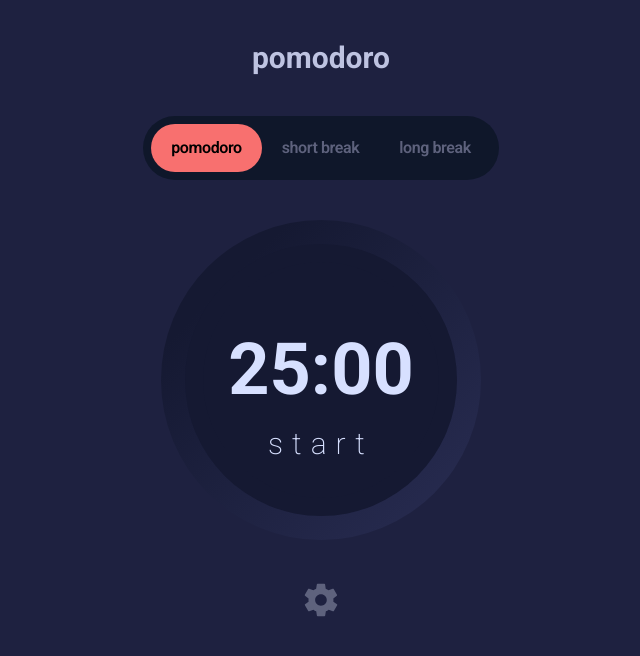
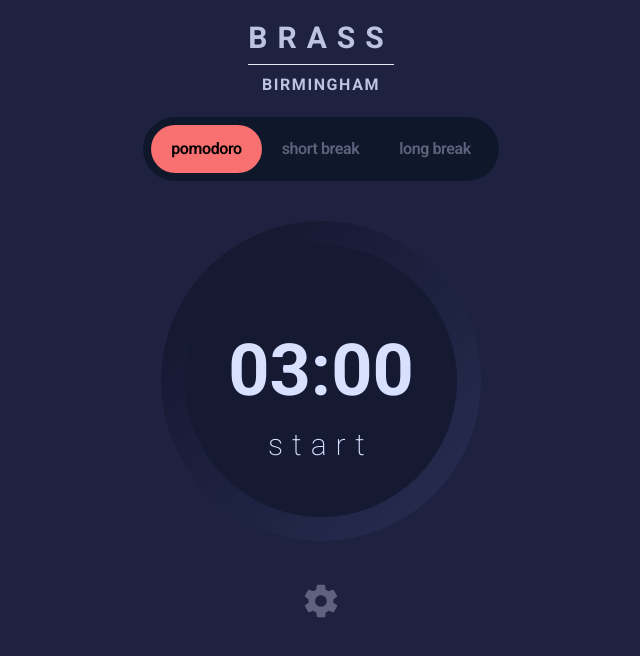
Before and after one commit to Maximgg21/Pomodoro-App, a React (Vite) app: page / in a window 1280 px wide. Shown: the top 656 px of the page, without its empty margins (319-959 px from the left). Built offline with nearby package versions, Linux system fonts and the light colour scheme; a web font is replaced by a local one.

Commit message:
Timer up sound

```diff
--- a/src/App.jsx
+++ b/src/App.jsx
@@ -1,4 +1,4 @@
-import { useState, useEffect, useMemo } from "react";
+import { useState, useEffect, useMemo, useRef } from "react";
 import Clock from "./components/Clock";
 import { IoMdSettings } from "react-icons/io";
 import Settings from "./components/Settings";
@@ -19,7 +19,7 @@ function TimeOptionButton({ children, currentOption, name, settings, ...rest })
 function App() {
   const [option, setOption] = useState("pomodoro");
   const [settings, setSettings] = useState({
-    pomodoro: 1500000,
+    pomodoro: 180000,
     shortBreak: 300000,
     longBreak: 900000,
     fontOption: "font-roboto",
@@ -28,6 +28,7 @@ function App() {
   const [currentTime, setCurrentTime] = useState(settings[option]); // Time in milliseconds
   const [isRunning, setIsRunning] = useState(false);
   const [showSettings, setShowSettings] = useState(false);
+  const audioRef = useRef(null);
 
   let percentageFilled = 100 - (currentTime / settings[option]) * 100;
 
@@ -39,6 +40,7 @@ function App() {
           if (time > 0) {
             return time - 10;
           } else {
+            audioRef.current && audioRef.current.play();
             clearInterval(timer);
             return 0;
           }
@@ -51,7 +53,11 @@ function App() {
 
   return (
     <div className={`min-h-screen flex flex-col items-center gap-10 py-10 relative ${settings.fontOption}`}>
-      <div className="text-3xl text-logo font-bold">pomodoro</div>
+      <div className="text-logo font-bold text-center uppercase grid gap-2 -my-5">
+        <div className="text-3xl tracking-[10px]">Brass</div>
+        <hr className="bg-gray-300 w-full"/>
+        <div className="tracking-widest">Birmingham</div>
+      </div>
       <div className="max-w- flex p-2 bg-slate-900 rounded-full tracking-tight">
         <TimeOptionButton
           settings={settings}
@@ -108,6 +114,7 @@ function App() {
           setCurrentTime={() => setCurrentTime(settings[option])}
         />
       )}
+      <audio ref={audioRef} src="public\dingSound.mp3" />
     </div>
   );
 }
```
Also changed, not shown: 1 other file (tests, documents, lock files or other folders).
